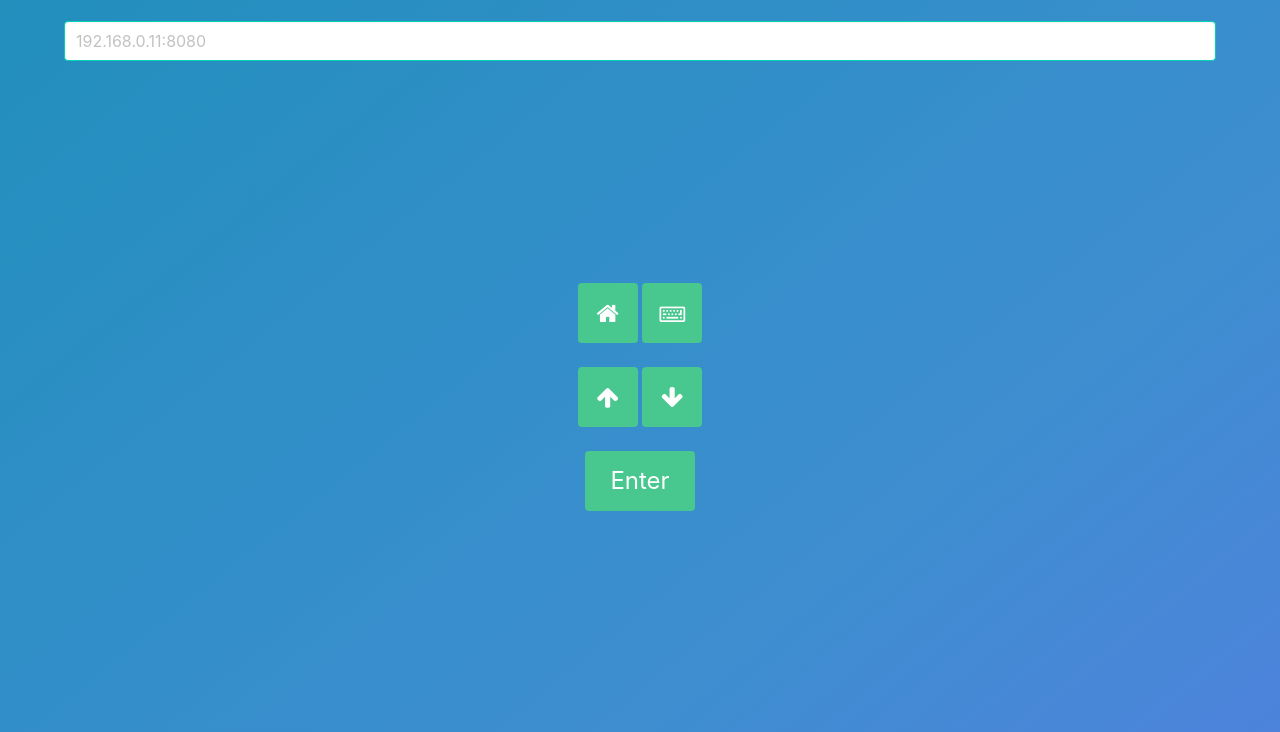
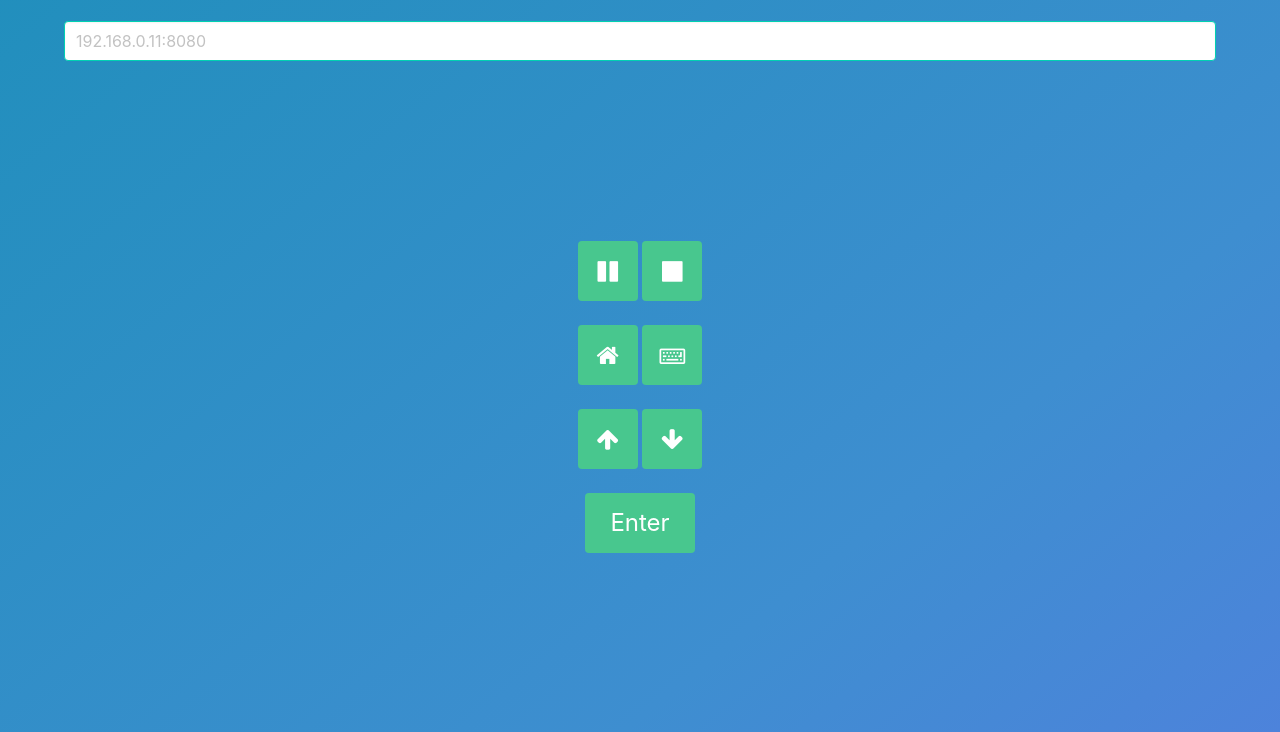
Before and after one commit to SimplySerenity/SnappyRemote, a plain HTML site: page index.html in a window 1280 px wide. Shown: the part 68-800 px from the top of the page. Drawn offline with nearby package versions, Linux system fonts and the light colour scheme.

Commit message:
some changes

```diff
--- a/index.html
+++ b/index.html
@@ -41,6 +41,20 @@
                     </div>
                     <div class="columns is-vcentered">
                         <div class="column has-text-centered">
+                            <button class="button is-large is-success" onclick ="pause()">
+                                <span class="icon is-small">
+                                    <i class="fa fa-pause"></i>
+                                </span>
+                            </button>
+                            <button class="button is-large is-success" onclick ="stop()">
+                                <span class="icon is-small">
+                                    <i class="fa fa-stop"></i>
+                                </span>
+                            </button>
+                        </div>
+                    </div>
+                    <div class="columns is-vcentered">
+                        <div class="column has-text-centered">
                             <button class="button is-large is-success" onclick="returnHome()">
                                 <span class="icon is-small">
                                     <i class="fa fa-home"></i>
--- a/remote.js
+++ b/remote.js
@@ -1,5 +1,10 @@
 function getRemoteAddress(){
-	return "http://" + document.getElementById("remoteAddress").value;
+	var inputValue = document.getElementById("remoteAddress").value;
+	if (inputValue){
+		return "http://" + document.getElementById("remoteAddress").value;
+	} else {
+		return "http://192.168.0.100:8080"; //most likely address
+	}
 }
 
 function upButton(){
@@ -38,6 +43,20 @@ function returnHome(){
 	httpRequest.send();
 }
 
+function pause(){
+	httpRequest = new XMLHttpRequest();
+	var requestURI = getRemoteAddress() + "/?omxcommand=pause";
+	httpRequest.open("get", requestURI, true);
+	httpRequest.send();
+}
+
+function stop(){
+	httpRequest = new XMLHttpRequest();
+	var requestURI = getRemoteAddress() + "/?omxcommand=stop";
+	httpRequest.open("get", requestURI, true);
+	httpRequest.send();
+}
+
 function openKeyboard(){
 	document.getElementById("keyboardModal").classList.add("is-active");
 }
```
